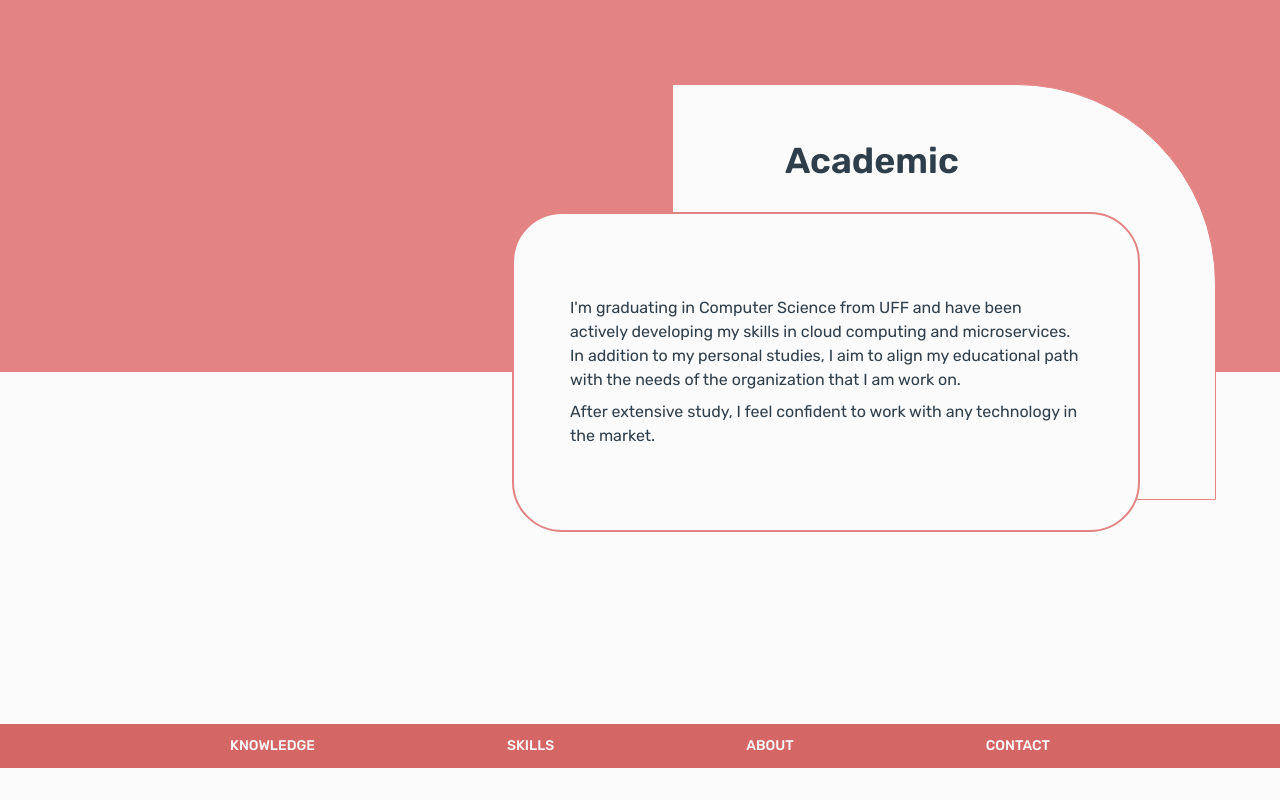
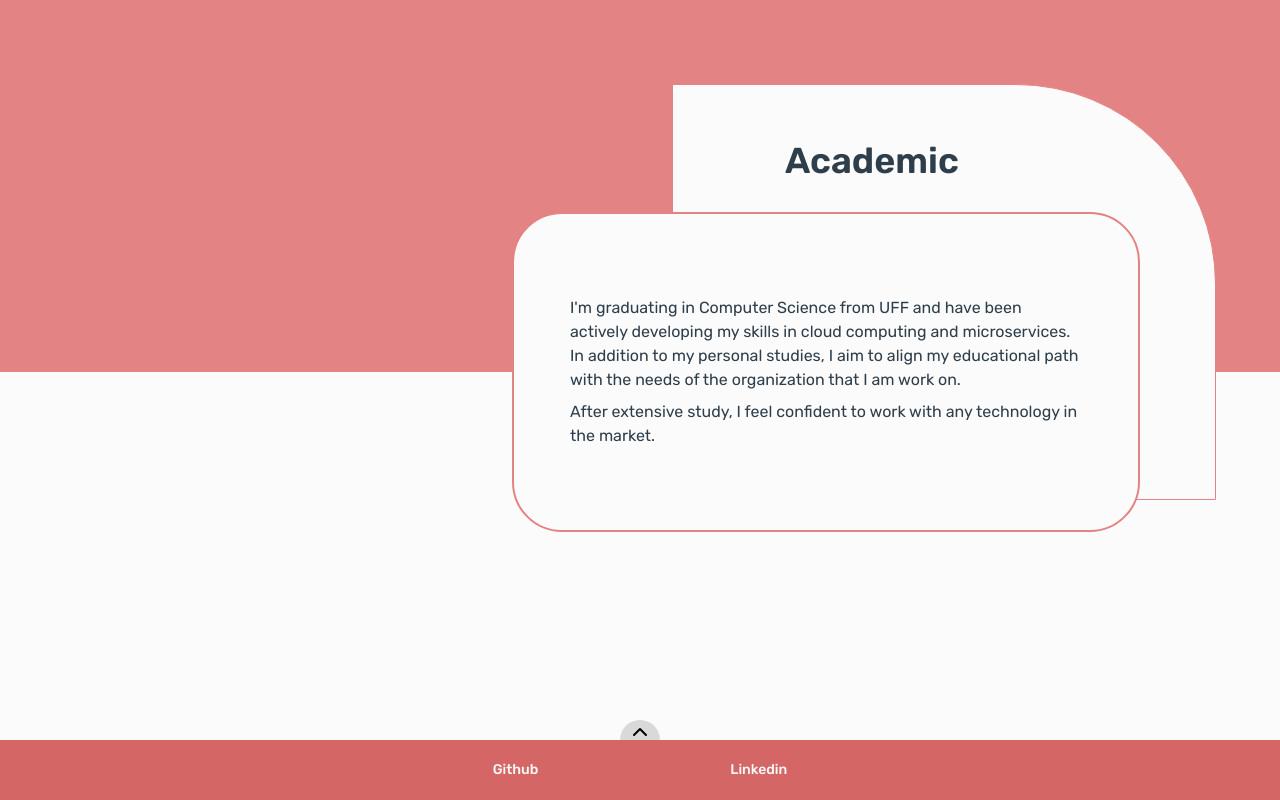
Before and after one commit to felipemalli/portfolio, a React (Vite) app: page / in a window 1280 px wide. Shown: the part 2293-3093 px from the top of the page. Before the commit the page ends 3061 px from the top, so only its background shows below. Built offline with nearby package versions, Linux system fonts and the light colour scheme.

Commit message:
feat: implement footer with up arrow

```diff
--- a/src/components/footer/Footer.tsx
+++ b/src/components/footer/Footer.tsx
@@ -1,19 +1,17 @@
-import { useLanguageContext } from '../../contexts';
 import { NavOptionLink } from '../shared/Nav/NavOptionLink';
 import { NavOptionNavigation } from '../shared/Nav/NavOptionNavigation';
 
 export const Footer: React.FC = () => {
 
-  const { translations } = useLanguageContext();
-
   return (
-    <footer className='flex justify-center p-3 mt-40 md:mt-48 bg-primary-500'>
+    <footer className='relative flex justify-center p-5 mt-44 md:mt-52 bg-primary-500'>
+      <div className='absolute -top-5 left-1/2 -translate-x-1/2 z-10'>
+        <NavOptionNavigation componentId='header' className='hover:opacity-80' ><img src='./assets/icons/upArrow.svg' /></NavOptionNavigation>
+      </div>
       <p className='hidden 2xl:flex 2xl:absolute lg:left-10 font-medium text-sm text-secondary-700'>© 2023 Felipe Vahia Malliagros</p>
-      <nav className='items-center space-x-5 md:space-x-20 lg:space-x-48 uppercase text-secondary-700 font-medium sm:text-sm text-xs'>
-        <NavOptionNavigation className='hover:opacity-80' componentId='content' areaNameNav='knowledge'>{translations.nav_knowledge}</NavOptionNavigation>
-        <NavOptionNavigation className='hover:opacity-80' componentId='content' areaNameNav='skills'>{translations.nav_skills}</NavOptionNavigation>
-        <NavOptionNavigation className='hover:opacity-80' componentId='about'>{translations.nav_about}</NavOptionNavigation>
-        <NavOptionLink className='hover:opacity-80' url='https://www.linkedin.com/in/felipe-vahia-malliagros/'>{translations.nav_contact}</NavOptionLink>
+      <nav className='items-center space-x-36 lg:space-x-48 text-secondary-700 font-medium sm:text-sm text-xs'>
+        <NavOptionLink className='hover:opacity-80' url='https://github.com/felipemalli'>Github</NavOptionLink>
+        <NavOptionLink className='hover:opacity-80' url='https://www.linkedin.com/in/felipe-vahia-malliagros'>Linkedin</NavOptionLink>
       </nav>
     </footer>
   );
--- a/src/components/header/Header.tsx
+++ b/src/components/header/Header.tsx
@@ -30,7 +30,7 @@ export const Header: React.FC = () => {
 
 
   return (
-    <header>
+    <header id='header'>
       <div className='w-fill md:mx-8 lg:mx-16 2xl:w-[89.938rem] 2xl:m-auto'>
         <div className='flex justify-between md:justify-center -mb-[88px] xl:justify-start p-6 md:my-4 xl:ml-20 2xl:ml-12'>
           <img className='flex h-6 w-6 scale-75 xl:-ml-28 2xl:-ml-16 mr-10 2xl:mr-16 mt-2'  src='./assets/background/icon.png' alt='Felipevm icon'/>
```
